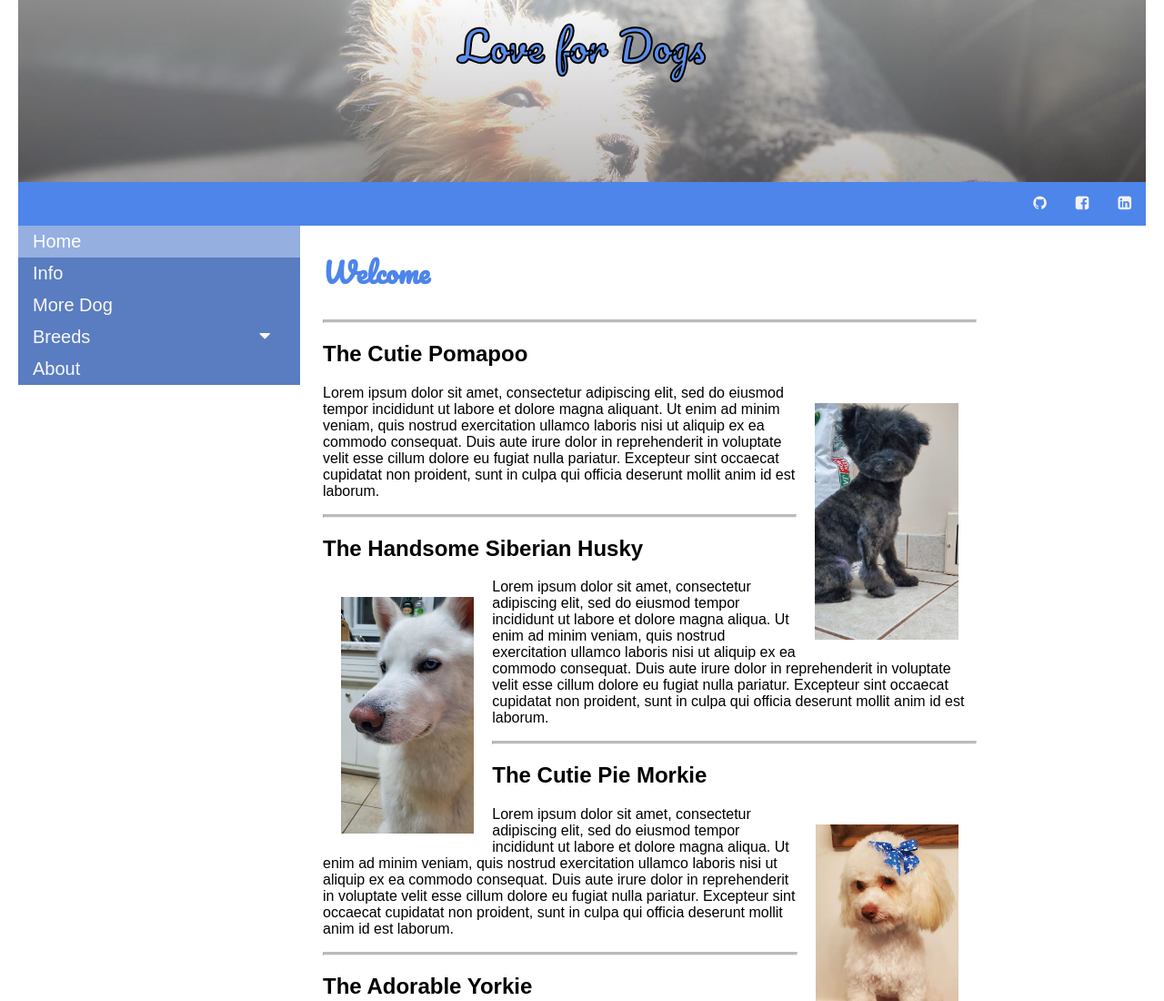
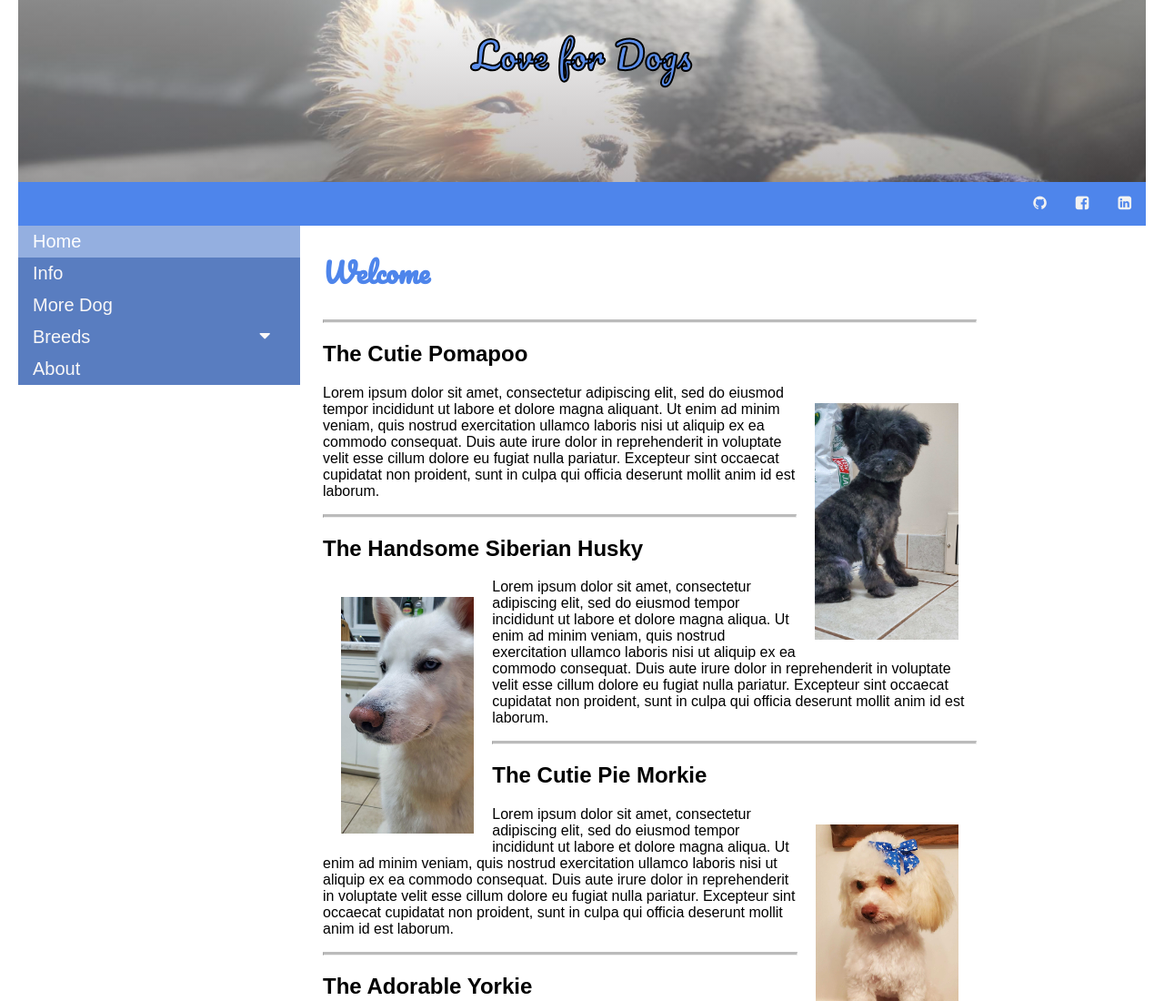
Before and after one commit to Manxiong26/Love-dogs, a plain HTML site: page Public/index.html in a window 1280 px wide. Shown: the top 1100 px of the page at 91% size. Drawn offline with Linux system fonts and the light colour scheme.

Commit message:
updated styling

```diff
--- a/styles/style.css
+++ b/styles/style.css
@@ -18,8 +18,8 @@ body {
 .logo {
   background-image: linear-gradient(rgba(252, 252, 252, 0.5),
   rgba(128, 121, 121, 0.5)),
-  url('../Pictures/sophielight.jpeg');
-  background-position: top 40% center;
+  url('../Pictures/lightsophie.png');
+  background-position: top 25% center;
   background-size: cover;
   height: 25vh;
   width: 100%;
@@ -32,9 +32,9 @@ body {
 .logo-name {
     font-family: 'Pacifico';
     color:rgb(92, 143, 236);
-    font-size:45px;
+    font-size:40px;
     text-align: center;
-    padding: 10px;
+    padding: 25px;
     -webkit-text-stroke-width: 2px;
     -webkit-text-stroke-color: black;
   }
@@ -59,7 +59,7 @@ body {
 }
 
 .img-center {
-  height: 200px;
+  height: 155px;
   float: center;
   padding: 20px;
 }
```
Also changed, not shown: Pictures/lightsophie.png (added).
